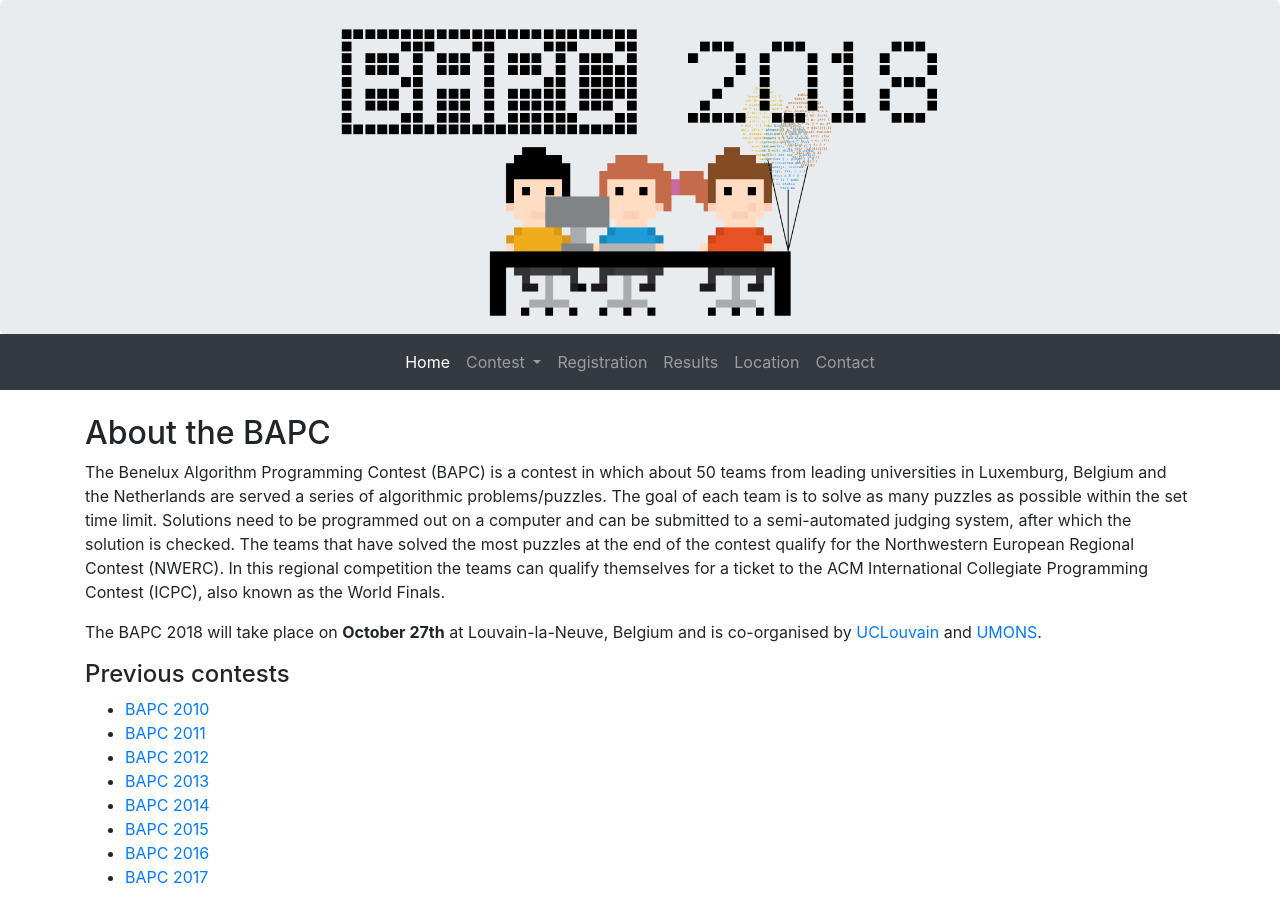
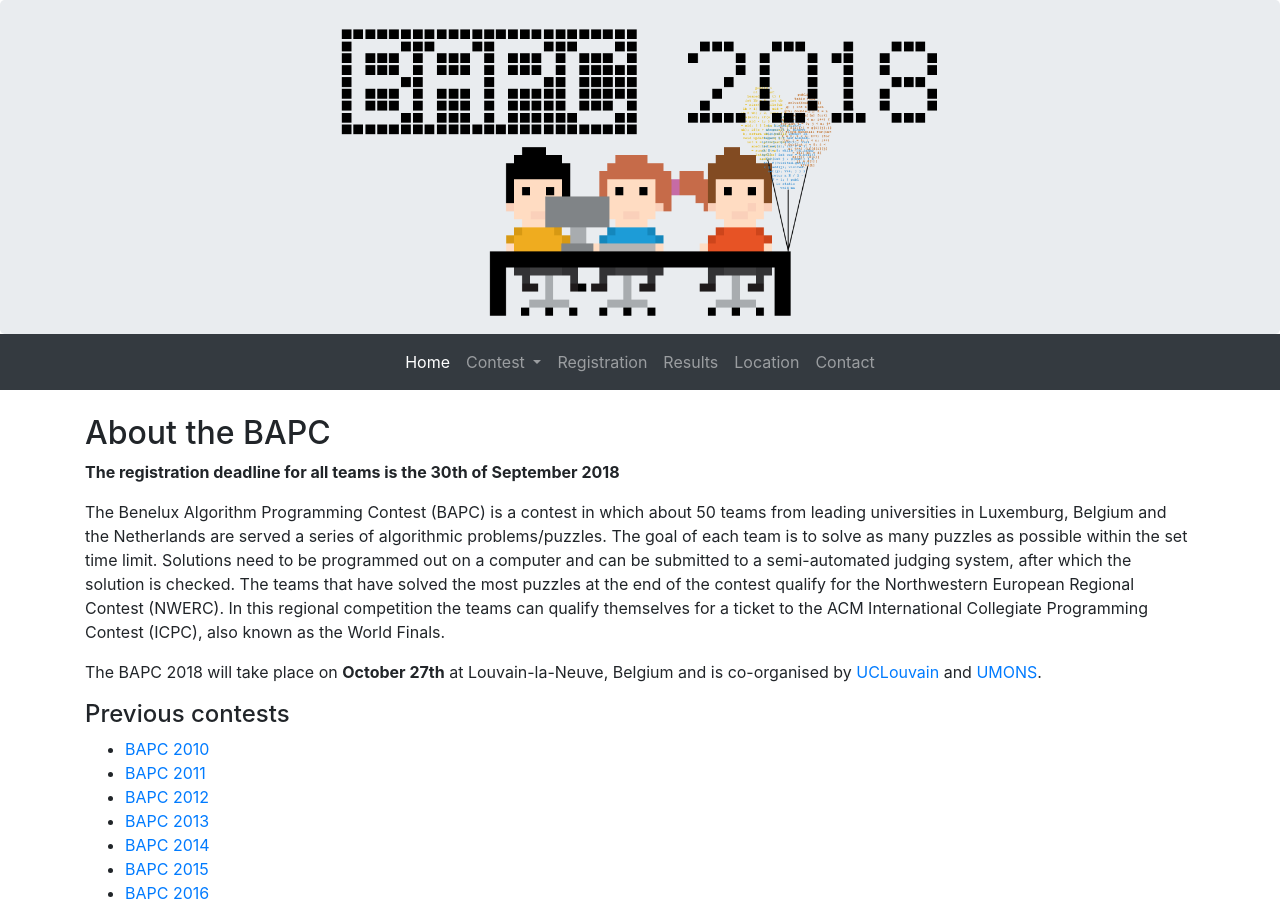
Before and after one commit to GuillaumeDerval/BAPC2018-website, a Jekyll site: the page built from index.md, in a window 1280 px wide and 900 px high. Built offline with Jekyll 4.4.1, drawn with Linux system fonts in a browser that asks for light colours.

Commit message:
up deadline

```diff
--- a/index.md
+++ b/index.md
@@ -5,6 +5,8 @@ title: About the BAPC
 order: 0
 menu: main
 ---
+
+**The registration deadline for all teams is the 30th of September 2018**
 
 The Benelux Algorithm Programming Contest (BAPC) is a contest in which about 50 teams from leading universities in Luxemburg,
 Belgium and the Netherlands are served a series of algorithmic problems/puzzles. The goal of each team is to solve as many
```
